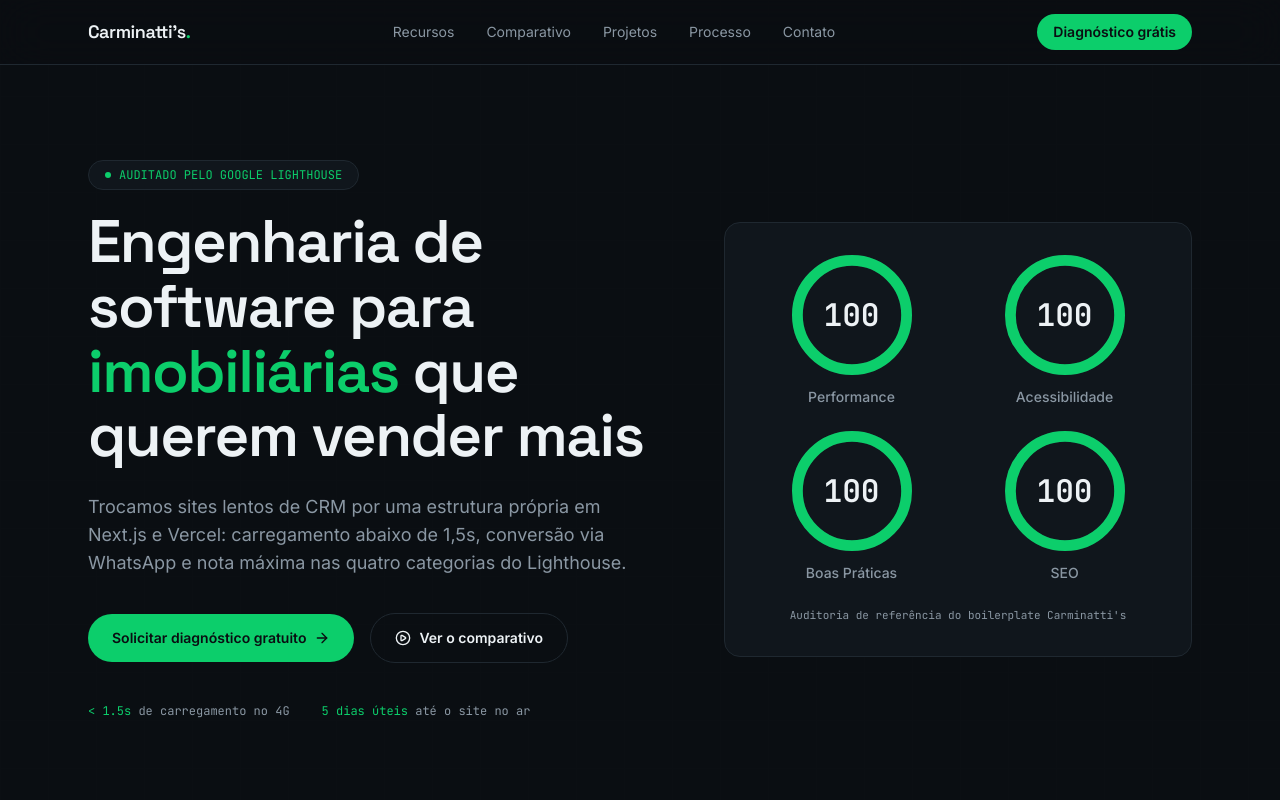
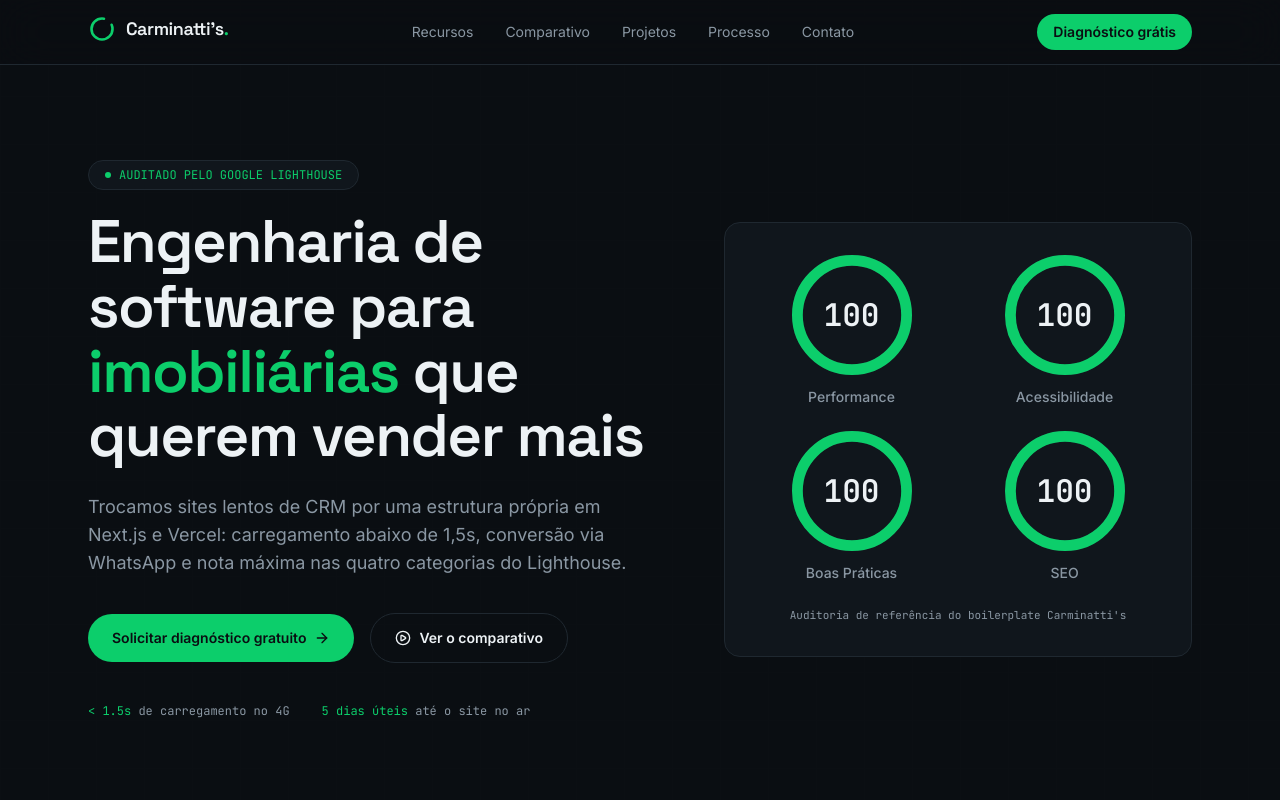
Before and after one commit to Joao-Carminatti/carminattis-website, a Next.js app: page / in a window 1280 px wide. Shown: the top 800 px of the page. Built offline with nearby package versions, Linux system fonts and the light colour scheme.

Commit message:
Adiciona logo (anel + wordmark) ao cabeçalho e gera favicon/apple-icon

```diff
--- /dev/null
+++ b/app/apple-icon.tsx
@@ -0,0 +1,33 @@
+import { ImageResponse } from "next/og";
+
+export const runtime = "edge";
+export const size = { width: 180, height: 180 };
+export const contentType = "image/png";
+
+export default function AppleIcon() {
+  return new ImageResponse(
+    (
+      <div
+        style={{
+          width: "100%",
+          height: "100%",
+          display: "flex",
+          alignItems: "center",
+          justifyContent: "center",
+          backgroundColor: "#0A0E12",
+        }}
+      >
+        <div
+          style={{
+            width: 108,
+            height: 108,
+            borderRadius: "50%",
+            border: "20px solid #0CCE6B",
+            display: "flex",
+          }}
+        />
+      </div>
+    ),
+    { ...size }
+  );
+}
--- /dev/null
+++ b/app/icon.tsx
@@ -0,0 +1,36 @@
+import { ImageResponse } from "next/og";
+
+export const runtime = "edge";
+export const size = { width: 32, height: 32 };
+export const contentType = "image/png";
+
+// Em 32px o recorte do anel (o detalhe que lembra um "C") praticamente some —
+// então aqui usamos o anel fechado, mais legível em tamanho de ícone.
+export default function Icon() {
+  return new ImageResponse(
+    (
+      <div
+        style={{
+          width: "100%",
+          height: "100%",
+          display: "flex",
+          alignItems: "center",
+          justifyContent: "center",
+          backgroundColor: "#0A0E12",
+          borderRadius: 7,
+        }}
+      >
+        <div
+          style={{
+            width: 20,
+            height: 20,
+            borderRadius: "50%",
+            border: "5px solid #0CCE6B",
+            display: "flex",
+          }}
+        />
+      </div>
+    ),
+    { ...size }
+  );
+}
--- a/components/Header.tsx
+++ b/components/Header.tsx
@@ -4,6 +4,7 @@ import { useState } from "react";
 import Link from "next/link";
 import { motion } from "framer-motion";
 import { Menu, X } from "lucide-react";
+import Logo from "./Logo";
 import { buildWhatsappLink, WHATSAPP_DEFAULT_MESSAGE } from "@/lib/constants";
 
 // Prefixo "/" nos anchors: como agora existe mais de uma página, um link
@@ -32,9 +33,9 @@ export default function Header() {
         <Link
           href="/"
           aria-label="Carminatti's Web Agency, ir para a página inicial"
-          className="rounded-sm font-display text-lg font-semibold tracking-tight text-fg focus-visible:outline-none focus-visible:ring-2 focus-visible:ring-signal"
+          className="rounded-sm focus-visible:outline-none focus-visible:ring-2 focus-visible:ring-signal"
         >
-          Carminatti&apos;s<span className="text-good">.</span>
+          <Logo variant="full" />
         </Link>
 
         <nav aria-label="Navegação principal" className="hidden items-center gap-8 md:flex">
--- /dev/null
+++ b/components/Logo.tsx
@@ -0,0 +1,53 @@
+type LogoProps = {
+  variant?: "full" | "icon" | "wordmark";
+  className?: string;
+};
+
+// Geometria do anel: raio 24 numa viewBox 64x64, com um recorte de ~15%
+// da circunferência para ler como "C" e ecoar o anel do LighthouseGauge.
+const RING_DASHARRAY = "128 23";
+const RING_DASHOFFSET = "11";
+
+function Ring({ size = 32 }: { size?: number }) {
+  return (
+    <svg
+      viewBox="0 0 64 64"
+      width={size}
+      height={size}
+      className="shrink-0 text-good"
+      aria-hidden="true"
+    >
+      <circle
+        cx="32"
+        cy="32"
+        r="24"
+        fill="none"
+        stroke="currentColor"
+        strokeWidth="6"
+        strokeLinecap="round"
+        strokeDasharray={RING_DASHARRAY}
+        strokeDashoffset={RING_DASHOFFSET}
+      />
+    </svg>
+  );
+}
+
+function Wordmark() {
+  return (
+    <span className="font-display text-lg font-semibold tracking-tight text-fg">
+      Carminatti&apos;s<span className="text-good">.</span>
+    </span>
+  );
+}
+
+export default function Logo({ variant = "full", className = "" }: LogoProps) {
+  if (variant === "icon") return <Ring />;
+  if (variant === "wordmark") return <Wordmark />;
+
+  return (
+    <span className={`inline-flex items-center gap-2.5 ${className}`}>
+      <Ring size={28} />
+      <Wordmark />
+    </span>
+  );
+}
```
